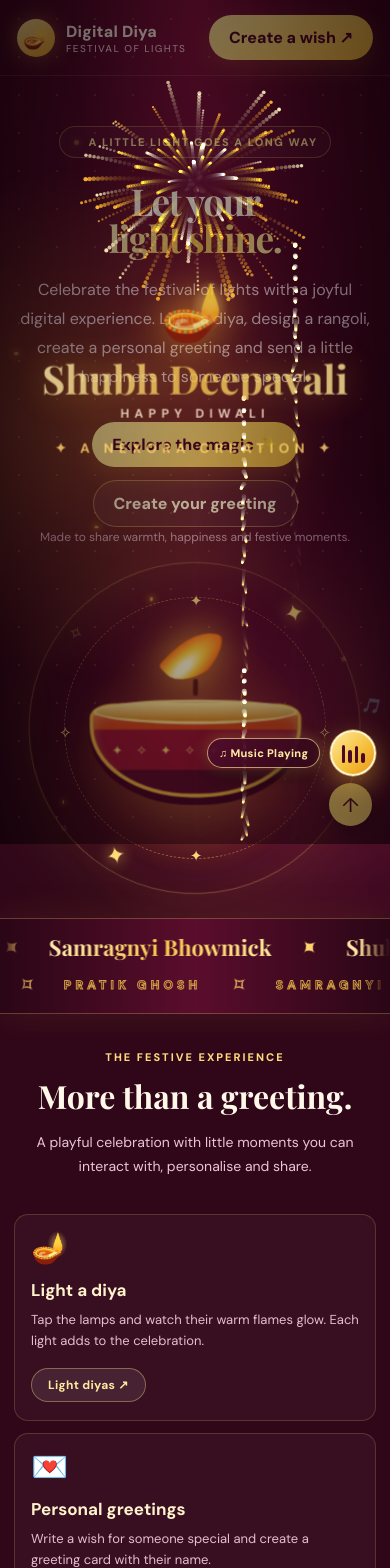
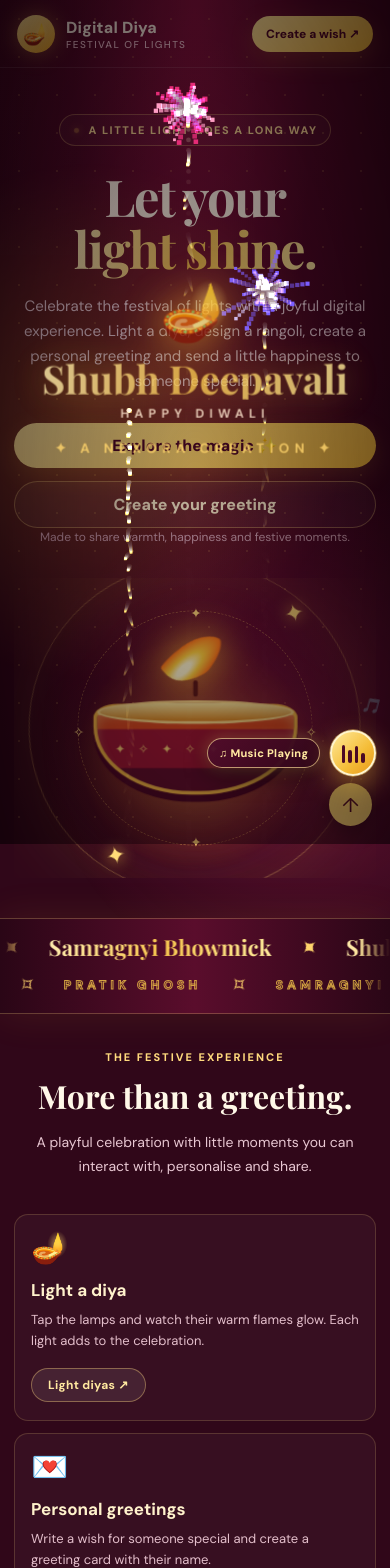
Before and after one commit to Pratik-dotcom-11/Diwali-Greeting-Website, a Next.js app: page / in a window 390 px wide. Shown: the top 1568 px of the page. Built offline with nearby package versions, Linux system fonts and the light colour scheme.

Commit message:
Improve mobile layout and animation performance

```diff
--- a/src/app/globals.css
+++ b/src/app/globals.css
@@ -258,7 +258,12 @@ html.lite .intro-veil{background:rgba(12,1,6,.72)}
 
 /* Mobile fine-tuning */
 @media(max-width:560px){
-  .parchment-sheet{padding:38px 20px 28px}
+  .parchment-sheet{width:calc(100% - 12px);padding:38px 20px 28px}
+  .parchment-heading{font-size:clamp(22px,7vw,30px);line-height:1.18;overflow-wrap:anywhere}
+  .parchment-kicker{letter-spacing:2px;line-height:1.45}
+  .blessing-cursive{font-size:clamp(22px,7.2vw,30px);line-height:1.65;overflow-wrap:anywhere}
+  .blessing-cursive p{margin-bottom:14px}
+  .parchment-divider:before,.parchment-divider:after{width:clamp(28px,14vw,65px)}
   .parchment-actions{flex-direction:column;width:100%}
   .parchment-btn{width:100%;justify-content:center}
   .surprise-btn{padding:16px 28px;font-size:15px}
@@ -806,3 +811,155 @@ body.ambient-dimmed .counter{
     grid-template-columns: repeat(3, 1fr);
   }
 }
+
+/* Mobile layout corrections: keep content inside the viewport and preserve readable type. */
+@media(max-width: 800px) {
+  html, body {
+    width: 100%;
+    overflow-x: hidden;
+  }
+  nav {
+    min-height: 68px;
+    height: auto;
+    gap: 12px;
+  }
+  .brand {
+    min-width: 0;
+  }
+  .brand > div:last-child {
+    min-width: 0;
+  }
+  .brand small {
+    white-space: nowrap;
+    overflow: hidden;
+    text-overflow: ellipsis;
+    max-width: 150px;
+  }
+  .nav-cta {
+    flex: 0 0 auto;
+    padding: 10px 14px;
+    font-size: 12px;
+  }
+  .hero {
+    min-height: auto;
+    padding-top: 46px;
+  }
+  .hero-art {
+    width: 100%;
+    min-width: 0;
+    overflow: hidden;
+  }
+  .hero-art .main-diya,
+  .hero-art .ring {
+    transform: scale(.72);
+  }
+  .hero-art .spark {
+    display: none;
+  }
+  section.content {
+    width: 100%;
+    overflow: hidden;
+  }
+  .panel,
+  .info-card,
+  .feature,
+  .photo-preview,
+  .two-col > *,
+  .rangoli-layout > *,
+  .wish-builder,
+  .preview,
+  .parchment-sheet {
+    min-width: 0;
+    max-width: 100%;
+  }
+  .parchment-sheet,
+  .blessing-cursive,
+  .parchment-heading {
+    overflow-wrap: anywhere;
+  }
+  .share-backdrop {
+    align-items: flex-start;
+    overflow-y: auto;
+    padding: max(18px, env(safe-area-inset-top)) 12px max(18px, env(safe-area-inset-bottom));
+  }
+  .share-modal {
+    width: 100%;
+    max-width: 470px;
+    max-height: calc(100dvh - 36px);
+    overflow-y: auto;
+    padding: 30px 14px 18px;
+    border-radius: 24px;
+  }
+  .share-modal h2 {
+    font-size: clamp(32px, 9vw, 44px);
+    line-height: 1.05;
+    overflow-wrap: anywhere;
+  }
+  .share-modal-copy,
+  .share-modal-note {
+    max-width: 100%;
+    font-size: 13px;
+    line-height: 1.55;
+  }
+  .share-choice,
+  .copy-choice {
+    width: 100%;
+    min-height: 68px;
+  }
+  .quick-toggles {
+    right: 10px;
+    top: auto;
+    bottom: max(14px, env(safe-area-inset-bottom));
+    left: 10px;
+    align-items: stretch;
+  }
+  .quick-toggles .music-toggle,
+  .quick-toggles .ambient-toggle {
+    justify-content: center;
+    width: 100%;
+  }
+  .toast {
+    width: min(calc(100% - 28px), 360px);
+    text-align: center;
+  }
+}
+
+@media(max-width:480px) {
+  .hero h1 {
+    font-size: clamp(38px, 13vw, 54px) !important;
+    line-height: 1.02;
+  }
+  .hero p {
+    font-size: 15px;
+    line-height: 1.65;
+  }
+  .hero-actions,
+  .actions,
+  .photo-actions {
+    width: 100%;
+  }
+  .hero-actions .btn,
+  .actions .small-btn,
+  .photo-actions .small-btn {
+    flex: 1 1 100%;
+    justify-content: center;
+    text-align: center;
+  }
+  .share-close {
+    top: 12px;
+    right: 12px;
+  }
+  .share-modal-kicker {
+    padding-right: 32px;
+    line-height: 1.4;
+  }
+}
+
+@media(prefers-reduced-motion: reduce) {
+  .share-launch:before,
+  .pulse,
+  .spark,
+  .orb {
+    animation: none !important;
+  }
+}
--- a/src/app/page.tsx
+++ b/src/app/page.tsx
@@ -1260,6 +1260,10 @@ Shubh Deepavali to you and everyone you hold dear.`;
     drawRangoliPattern(currentPattern);
 
     const reduce = window.matchMedia("(prefers-reduced-motion: reduce)").matches;
+    const isMobile = window.matchMedia("(max-width: 800px)").matches;
+    const deviceMemory = (navigator as Navigator & { deviceMemory?: number }).deviceMemory;
+    const liteMode = reduce || isMobile || (deviceMemory !== undefined && deviceMemory <= 4);
+    (window as unknown as { __lite?: boolean }).__lite = liteMode;
     const rnd = (a: number, b: number) => a + Math.random() * (b - a);
     const isLite = () => !!(window as unknown as { __lite?: boolean }).__lite;
 
@@ -1370,7 +1374,7 @@ Shubh Deepavali to you and everyone you hold dear.`;
 
     const loop = () => {
       if (typeof document !== "undefined" && document.hidden) {
-        requestAnimationFrame(loop);
+        running = false;
         return;
       }
       c.globalCompositeOperation = "destination-out";
@@ -1705,7 +1709,6 @@ Shubh Deepavali to you and everyone you hold dear.`;
       const tickRibbons = () => {
         if (!on || cancelRibbonTick) return;
         if (typeof document !== "undefined" && document.hidden) {
-          requestAnimationFrame(tickRibbons);
           return;
         }
         if (isLite()) {
```
